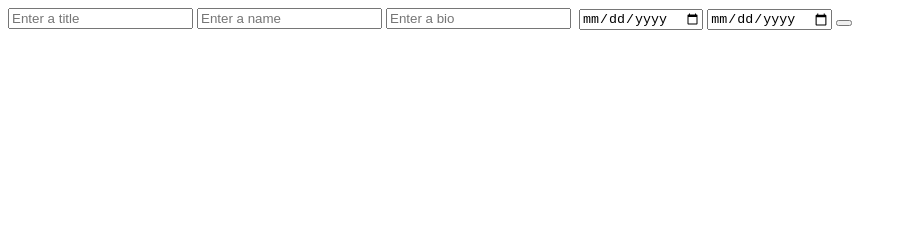
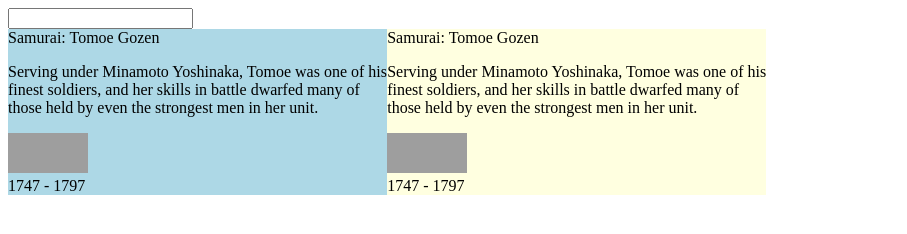
Before and after one commit to ZoeLeBlanc/wysiwyg, a plain HTML site: page index.html in a window 1280 px wide. Shown: the whole page, without its empty margins (0-907 px from the left). Drawn offline with Linux system fonts and the light colour scheme; grey boxes are pictures that could not be loaded.

Commit message:
got a solution finallygit add .

```diff
--- a/index.html
+++ b/index.html
@@ -8,15 +8,16 @@
 </head>
 <body>
 <div id="inputArea">
-	<input type="text" name="" value="" id="title" placeholder="Enter a title">
+<input type="text" name="" value="" placeholder="" id="inputText">
+<!-- 	<input type="text" name="" value="" id="title" placeholder="Enter a title">
 	<input type="text" name="" value="" id="name" placeholder="Enter a name">
 	<input type="text" name="" value="" id="bio" placeholder="Enter a bio">
 	<input type="image" name="" value="" id="image" placeholder="Enter a image source">
 	<input type="date" name="" value="" id="birth" placeholder="Enter a birthdate">
 	<input type="date" name="" value="" id="death" placeholder="Enter a deathdate">
-	<button type="submit" id="userInput"></button>
+	<button type="submit" id="userInput"></button> -->
 </div>
-<div id="outputPerson"></div>
+<div id="outputEl"></div>
 <script type="text/javascript" src="wysiwyg.js"></script>
 </body>
 </html>
--- a/wysiwyg.css
+++ b/wysiwyg.css
@@ -1,10 +1,17 @@
-.person {
+.person_container {
 	display: inline-block;
 	width: 30%;
 }
-.person:nth-child(even){
+.person_container:nth-child(even){
 	background-color: lightyellow;
 }
-.person:nth-child(odd){
+.person_container:nth-child(odd){
 	background-color: lightblue;
 }
+.dotted {
+	border: 1px dotted black;
+}
+img {
+	width: 80px;
+	height:40px;
+}
--- a/wysiwyg.js
+++ b/wysiwyg.js
@@ -1,72 +1,129 @@
-var famousPeopleList = [];
-var userInputBtn = document.getElementById("userInput");
-var outputPersonDiv = document.getElementById("outputPerson");
-var personDiv = document.getElementsByClassName("person");
+
+var userInputText = document.getElementById("inputText");
+var outputEl = document.getElementById("outputEl");
+var clickBio = "";
+
 var finalOutput = "";
 var outputDOM = "";
 
-function famousPpl() {
-	famousPeopleList.push({
-		title: document.getElementById('title').value,
-		name: document.getElementById('name').value,
-		bio: document.getElementById('bio').value,
-		image: document.getElementById('image').value,
-		lifespan: {
-			birth: document.getElementById('birth').value,
-			death: document.getElementById('death').value,
+var famousPeople = [{
+		title: "Samurai",
+  		name: "Tomoe Gozen",
+  		bio: "Serving under Minamoto Yoshinaka, Tomoe was one of his finest soldiers, and her skills in battle dwarfed many of those held by even the strongest men in her unit.",
+  		image: "https://upload.wikimedia.org/wikipedia/commons/4/48/Tomoe-Gozen.jpg",
+  		lifespan: {
+    		birth: 1747,
+    		death: 1797
 		}
-	});
-	parseList(famousPeopleList);
-	// for (var key in famousPeopleList) {
-	// 	console.log(key + " " + famousPeopleList[key]);
-	// }
+		},
+{
+		title: "Samurai",
+  		name: "Tomoe Gozen",
+  		bio: "Serving under Minamoto Yoshinaka, Tomoe was one of his finest soldiers, and her skills in battle dwarfed many of those held by even the strongest men in her unit.",
+  		image: "https://upload.wikimedia.org/wikipedia/commons/4/48/Tomoe-Gozen.jpg",
+  		lifespan: {
+    		birth: 1747,
+    		death: 1797
+		}
+		}];
 
+
+getFamoustPpl(famousPeople);
+function getFamoustPpl(obj) {
+	for (var counter = 0; counter < obj.length; counter++) {
+		outputEl.innerHTML += `<person class="person_container" id="person--${counter}"><header> ${obj[counter].title}: ${obj[counter].name}</header> <section><p class="bio" id="bio--${counter}">${obj[counter].bio}</p><img src="${obj[counter].image}"></section> <footer>${obj[counter].lifespan.birth} - ${obj[counter].lifespan.death}</footer></person>`;
+			//outputDOM += textInput;
+	}
+	personClick();
 }
 
-userInputBtn.addEventListener('click', famousPpl);
 
-// famousPeopleList.forEach(function(elem) {
-// 		outputPersonDiv.innerHTML += elem;
-// 	});
+function personClick() {
+	var containerEl = document.getElementsByClassName("person_container");
+	for (var i = 0; i < containerEl.length; i++){
+		containerEl[i].addEventListener("click", function(event) {
+			var clickPerson = event.currentTarget;
+			clickPerson.classList.toggle("dotted");
+			userInputText.focus();
+			clickBio = clickPerson.querySelector(".bio");
+			userInputText.value = clickBio.innerHTML;
+			console.log('clickBio', clickBio.innerHTML);
+		});
+	}
+}
 
-// function parseList(obj) {
-// 	var outputDOM = obj.map(function(prop) {
-// 		return `title: ${prop.title}, name: ${prop.name}, birth: ${prop.lifespan.birth}`
-// 	});
-// 	finalOutput = outputDOM;
-// 	//.join("");
-// 	printList(finalOutput)
+userInputText.addEventListener("keyup", function(e) {
+	clickBio.innerHTML = userInputText.value;
+	if (e.keyCode == "13"){
+		userInputText.value ="";
+	}
+
+})
+
+	//outputPersonDiv.innerHTML = outputDOM;
+	//console.log(outputPersonDiv.childNodes);
+	//addTextArea();
+
+	//getValue();
+
+// function addTextArea() {
+
+// 	for (var i = 0; i < personDiv.length; i++){
+// 		var inputUser = document.createElement("input");
+// 		inputUser.id = "bioInput";
+// 		inputUser.type = "text"
+// 		personDiv[i].appendChild(inputUser);
+// 	}
+// 	getValue();
+// }
+// //var bioArea = document.getElementById("bioInput");
+// function getValue() {
+// 	var bioList = document.getElementsByClassName("bio");
+// 	for (var i = 0; i < bioList.length; i++){
+// 		bioInput[i].addEventListener("change", function() {
+
+// 			//console.log(event.target.value);
+// 			console.log(bioList.click);
+// 		});
+// 	}
+// }
 
 
-// 	//printList();
+// var counter = 0;
+// function parseList(obj) {
+// 	for (; counter < 5; counter++){
+// 		outputDOM += "<person class='person' id='person--${counter}'>" + obj + "</person>"
+// 	}
+// 	outputPersonDiv.innerHTML += outputDOM;
 // }
-function parseList(obj) {
+// //userInputBtn.addEventListener('click', famousPpl);
+// // var counter = 0;
+// // function parseList(obj) {
+// // 	for (var i = 0; i < obj.length; i++) {
 
-	//var openingTag = "<div>";
-	//var closingTag = "</div>";
-	for (var i = 0; i < obj.length; i++) {
+// // 		outputDOM += "<person class='person' id='person--${i}'> <header>" + obj[i].title + ": " + obj[i].name + "</header> <section>" + "<p>" + obj[i].bio + "</p>"+ obj[i].image + "</section> <footer>" + obj[i].lifespan.birth + " - " + obj[i].lifespan.death + "</footer> <input type='text'></type></person>";
+// // 		//outputDOM += textInput;
 
-		outputDOM += "<person class='person'> <header>" + obj[i].title + ": " + obj[i].name + "</header> <section>" + "<p>" + obj[i].bio + "</p>"+ obj[i].image + "</section> <footer>" + obj[i].lifespan.birth + " - " + obj[i].lifespan.death + "</footer> </person>";
-		//openingTag.id = i;
-		//finalOutput = openingTag + outputDOM + closingTag;
-	}
-	outputPersonDiv.innerHTML = outputDOM;
-	//.join("");
-	//printList(finalOutput)
+// // 	}
+// // 	outputPersonDiv.innerHTML += outputDOM;
+// // 	console.log(personDiv);
+// // }
+
+// for (var i = 0; i < personDiv.length; i++){
+// 	personDiv[i].addEventListener("click", function(event) {
+// 		event.target.classList.add("dotted");
+// 	})
+// }
+// function clickingDiv(event) {
+// 	personDiv.addEventListener("click", function(event) {
+// 		console.log(event);
+// 		console.log(event.target);
+// 		console.log(event.currentTarget);
+
+// 	});
+//  }
 
 
-	//printList();
-}
-
-function clickingDiv() {
-
-}
-
-// function printList(list) {
-// 	for (var i = 0; i < list.length; i++) {
-// 		outputPersonDiv.innerHTML = "<div id='i'>" + list[i] + "</div>";
-// 	}
-// }
 
 // var counter = 0;
 // var outputEl = document.getElementById("outputEl");
```
Also changed, not shown: 1 other file.
